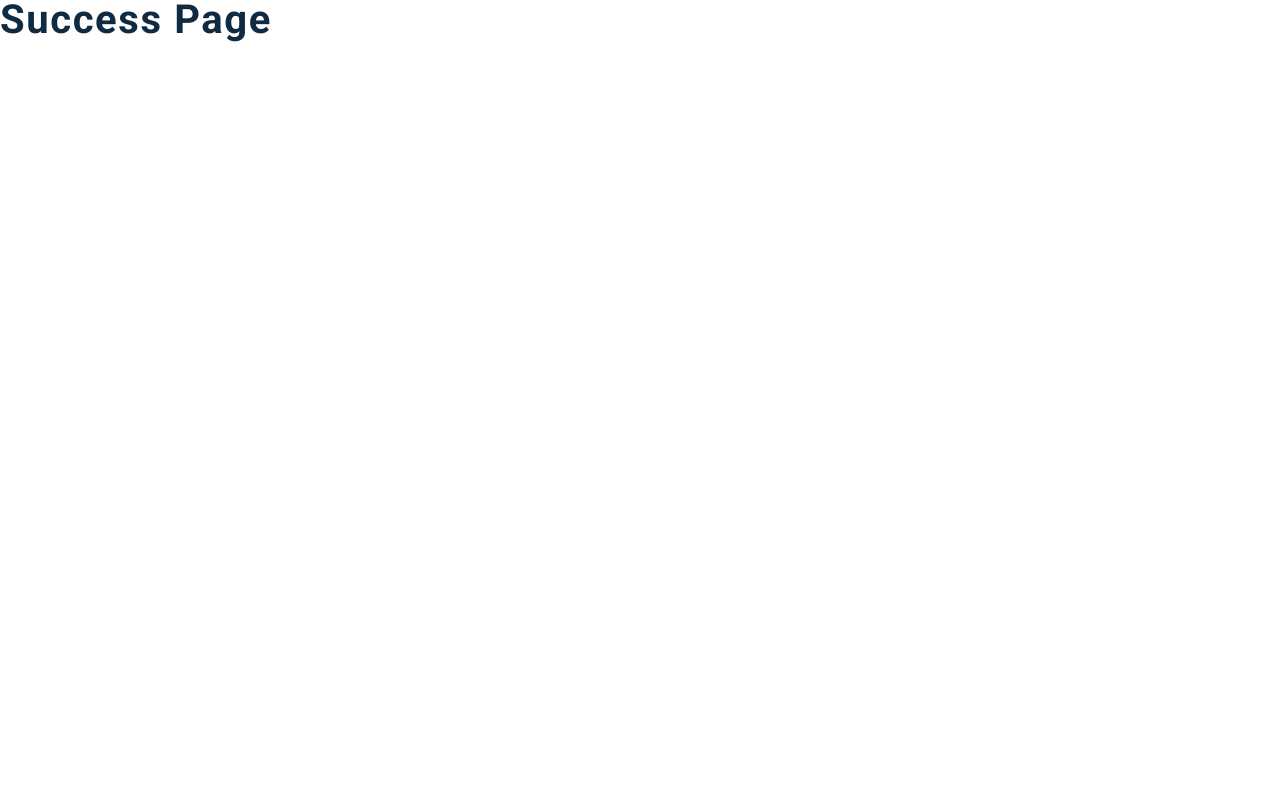
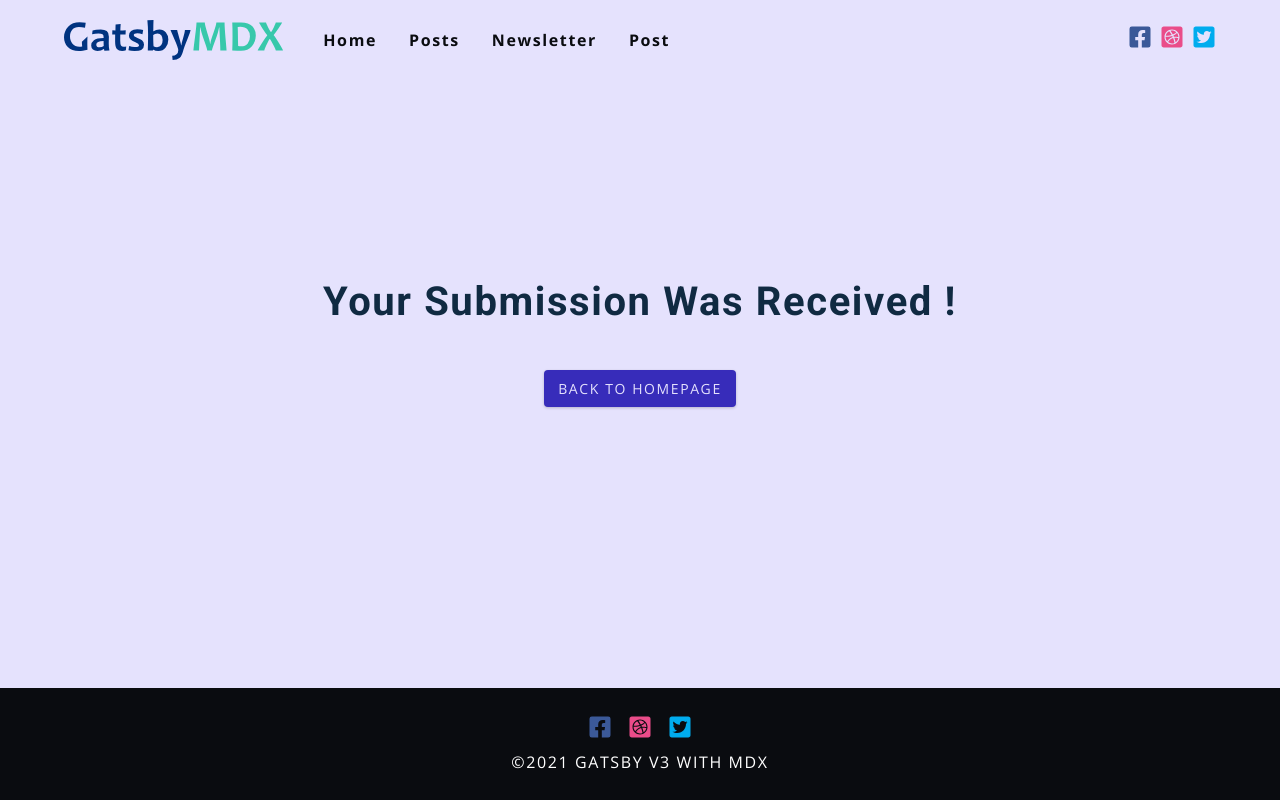
Before and after one commit to WebDevelopUa/gatsby_03, a Gatsby site: page /success in a window 1280 px wide. Built offline with nearby package versions, Linux system fonts and the light colour scheme; Gatsby itself is replaced by a stand-in of ours.

Commit message:
Add Success page

```diff
--- a/src/pages/404.js
+++ b/src/pages/404.js
@@ -9,7 +9,7 @@ const NotFoundPage = () => (
         <span>404</span>
         <h3>Error page</h3>
         <Link to={`/`} className="btn">
-          Back Home
+          back to Homepage
         </Link>
       </div>
     </section>
--- a/src/pages/success.js
+++ b/src/pages/success.js
@@ -2,8 +2,18 @@ import React from 'react'
 import Layout from '../components/Layout'
 import { Link } from 'gatsby'
 
-const Success = () => {
-  return <h2>success page</h2>
-}
+const Success = () => (
+  <Layout>
+    <section className="success-page">
+      <div className="page-center">
+        <h2>your submission was received !</h2>
+        <br />
+        <Link to={`/`} className="btn">
+          back to Homepage
+        </Link>
+      </div>
+    </section>
+  </Layout>
+)
 
 export default Success
```
